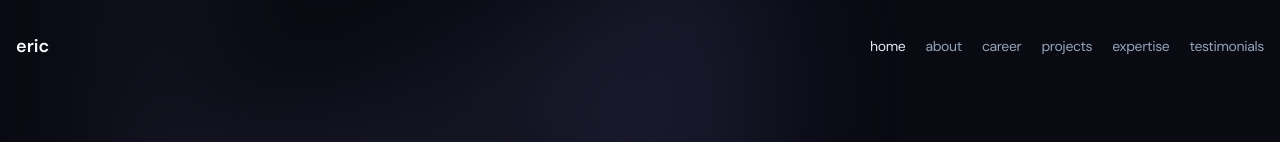
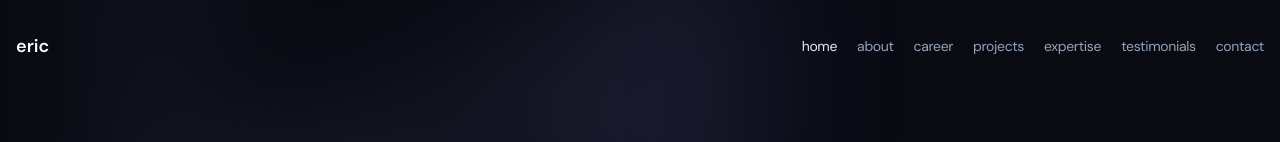
Before and after one commit to ericledevhub/developer-portfolio, a Next.js app: page / in a window 1280 px wide. Shown: the top 142 px of the page. Built offline with nearby package versions, Linux system fonts and the light colour scheme.

Commit message:
Added contact to navbar

```diff
--- a/src/components/Container.tsx
+++ b/src/components/Container.tsx
@@ -43,6 +43,7 @@ const navLinks = [
   { href: "#projects", text: "Projects" },
   { href: "#expertise", text: "Expertise" },
   { href: "#testimonials", text: "Testimonials" },
+  { href: "#contact", text: "Contact" },
 
 ];
 
```
